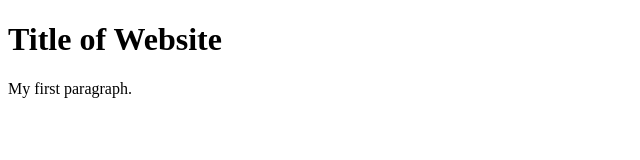
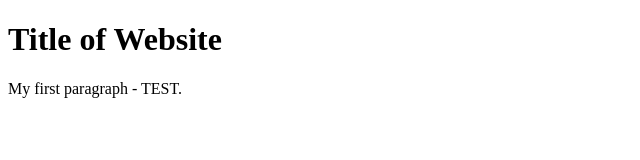
Before and after one commit to 4rass/projectmanager, a plain HTML site: page web/index.html in a window 1280 px wide. Shown: the full height of the page, 0-640 px from the left. Drawn offline with Linux system fonts and the light colour scheme.

Commit message:
Updating index page

```diff
--- a/web/index.html
+++ b/web/index.html
@@ -3,7 +3,7 @@
 <body>
 
 <h1> Title of Website </h1>
-<p>My first paragraph.</p>
+<p>My first paragraph - TEST.</p>
 
 </body>
 </html>
```
